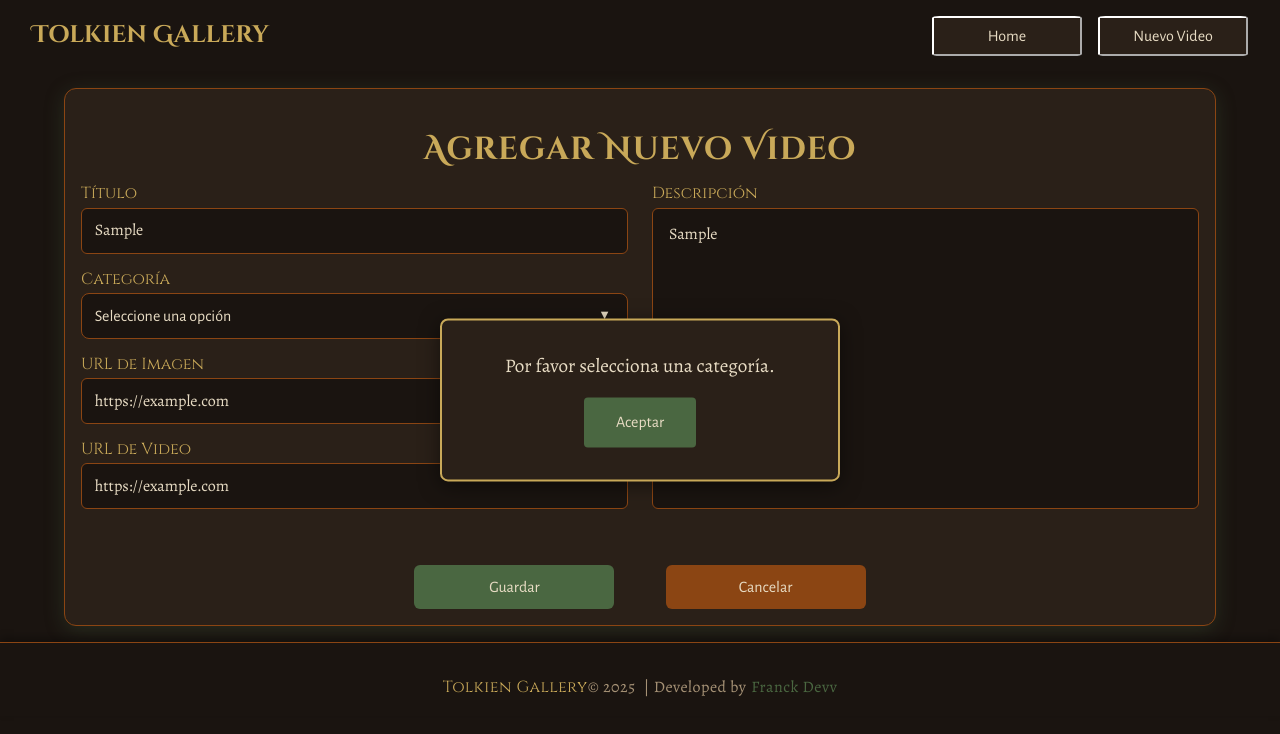
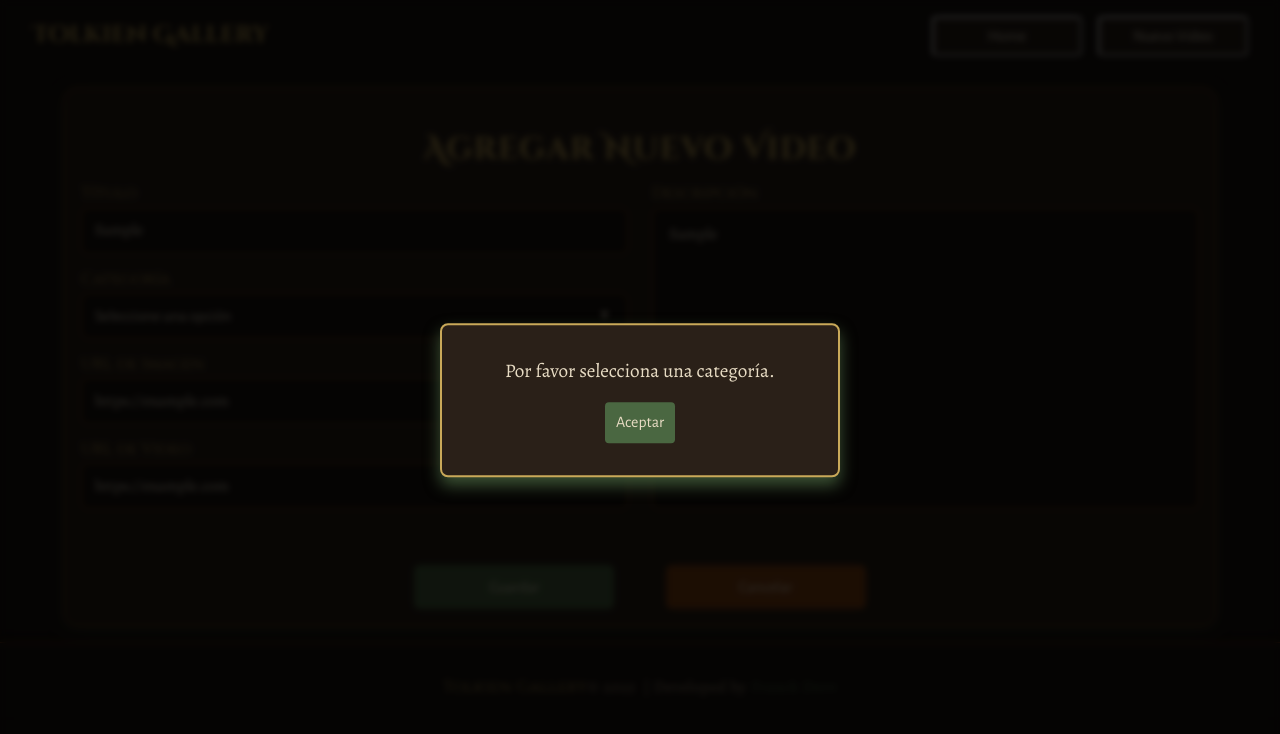
Before and after one commit to RoronoaFrank/last-challenge-one, a React (Vite) app: page /new-video in a window 1280 px wide. Both pictures are taken after typing "Sample", "https://example.com", "https://example.com", "Sample" into the empty fields and a click on the button "Guardar". Shown: the top 734 px of the page. Built offline with nearby package versions, Linux system fonts and the light colour scheme.

Commit message:
feat: Add notification component to confirm card deletion; implement outside click handling

```diff
--- a/src/Components/Card/index.jsx
+++ b/src/Components/Card/index.jsx
@@ -1,8 +1,9 @@
-import { useState } from "react";
+import { useState, useRef, useEffect } from "react";
 import { useCardContext } from "../Banner";
 import styled from "styled-components";
 import ModalPlayer from "../ModalPlayer";
 import ModalEditCard from "../ModalEditCard";
+import Notification from "../Notification";
 import PropTypes from "prop-types";
 
 const CardContainer = styled.div`
@@ -100,11 +101,11 @@ const Description = styled.div`
   }
 
   &::-webkit-scrollbar-thumb {
-    background-color: #C9A959;
+    background-color: #c9a959;
     border-radius: 4px;
 
     &:hover {
-      background-color: #E2C792;
+      background-color: #e2c792;
     }
   }
 
@@ -145,6 +146,7 @@ const Button = styled.button`
   }
 `;
 
+
 function Card({
   id,
   image,
@@ -154,15 +156,37 @@ function Card({
   description,
   onEditSuccess,
 }) {
+  const notificationRef = useRef(null);
   const { deleteCard } = useCardContext();
   const [isModalOpen, setIsModalOpen] = useState(false);
   const [isPlayerModalOpen, setIsPlayerModalOpen] = useState(false);
+
+  const [showNotification, setShowNotification] = useState(false);
+  const [notificationMessage, setNotificationMessage] = useState("");
+  const [notificationButtonText, setNotificationButtonText] = useState("Confirmar");
+  const [notificationOnClose, setNotificationOnClose] = useState(() => {});
 
   const openModal = () => setIsModalOpen(true);
   const closeModal = () => setIsModalOpen(false);
 
   const openPlayerModal = () => setIsPlayerModalOpen(true);
   const closePlayerModal = () => setIsPlayerModalOpen(false);
+
+  const handleOutsideClick = (event) => {
+    if (notificationRef.current && !notificationRef.current.contains(event.target)) {
+      setShowNotification(false);
+    }
+  };
+
+  useEffect(() => {
+    if (showNotification) {
+      document.addEventListener("mousedown", handleOutsideClick);
+    } else {
+      document.removeEventListener("mousedown", handleOutsideClick);
+    }
+
+    return () => document.removeEventListener("mousedown", handleOutsideClick);
+  }, [showNotification]);
 
   const handleCardClick = (event) => {
     // Verifica si el clic no fue en un botón
@@ -175,11 +199,22 @@ function Card({
   };
 
   const handleDelete = () => {
-    const confirmDelete = window.confirm(
-      `¿Estás seguro de que quieres eliminar la tarjeta "${title}"?`
-    );
-    if (confirmDelete) {
-      deleteCard(id);
+    switch (true) {
+      case true:
+        setNotificationMessage(
+          `¿Estás seguro de que quieres eliminar el video "${title}"?`
+        );
+        setNotificationButtonText("Confirmar");
+        setNotificationOnClose(() => () => {
+          deleteCard(id);
+          setShowNotification(false);
+        });
+        setShowNotification(true);
+        break;
+
+      default:
+        console.warn("Acción no manejada");
+        break;
     }
   };
 
@@ -188,7 +223,7 @@ function Card({
       <CardContainer onClick={handleCardClick}>
         <ThumbnailWrapper>
           <Thumbnail $image={image} alt={`Imagen descriptiva de: ${title}`} />
-          <Description >{description}</Description>
+          <Description>{description}</Description>
         </ThumbnailWrapper>
         <Title title={title}>{title}</Title>
         <ButtonsContainer>
@@ -216,6 +251,16 @@ function Card({
           closeModal();
         }}
       />
+      {showNotification && (
+        <div ref={notificationRef}>
+          <Notification
+            message={notificationMessage}
+            buttonText={notificationButtonText}
+            onClose={notificationOnClose}
+            onCancel={() => setShowNotification(false)}
+          />
+        </div>
+      )}
     </>
   );
 }
--- a/src/Components/Notification/index.jsx
+++ b/src/Components/Notification/index.jsx
@@ -1,5 +1,17 @@
 import PropTypes from "prop-types";
 import styled from "styled-components";
+
+const Overlay = styled.div`
+  position: fixed;
+  top: 0;
+  left: 0;
+  width: 100%;
+  height: 100%;
+  background-color: rgba(0, 0, 0, 0.8);
+  backdrop-filter: blur(3px);
+  z-index: 999;
+  pointer-events: none;
+`;
 
 const NotificationContainer = styled.div`
   position: fixed;
@@ -7,21 +19,15 @@ const NotificationContainer = styled.div`
   left: 50%;
   transform: translate(-50%, -50%);
   z-index: 1000;
-
-  /* Base styles (mobile-first) */
   display: grid;
   place-items: center;
   gap: 1rem;
-
-  /* Usando clamp para responsive sizing sin media queries */
   width: clamp(280px, 90%, 400px);
   padding: clamp(1rem, 5vw, 2rem);
-
-  /* Estilos visuales acordes a nuestra temática */
-  background-color: #2A2018;
-  border: 2px solid #C9A959;
+  background-color: #2a2018;
+  border: 2px solid #c9a959;
   border-radius: 8px;
-  box-shadow: 0 4px 20px rgba(0, 0, 0, 0.5);
+  box-shadow: 0 8px 16px rgba(74, 103, 65, 0.8);
 
   /* Animación de entrada */
   animation: fadeIn 0.3s ease-out;
@@ -44,7 +50,7 @@ const Message = styled.p`
   /* Usando clamp para texto responsive */
   font-size: clamp(1rem, 2.5vw, 1.2rem);
   line-height: 1.5;
-  color: #E8DCC4;
+  color: #e8dcc4;
   text-align: center;
   /* Asegura que el texto largo se maneje bien */
   overflow-wrap: break-word;
@@ -52,17 +58,20 @@ const Message = styled.p`
   hyphens: auto;
 `;
 
-const CloseButton = styled.button`
-  /* Grid y Flexbox aseguran centrado perfecto */
+const ButtonsContainer = styled.div`
+  display: flex;
+  justify-content: space-between;
+  gap: clamp(1rem, 5vw, 4rem);
+`;
+
+const Buttons = styled.button`
   display: inline-flex;
   align-items: center;
   justify-content: center;
-
-  /* Usando clamp para sizing responsive */
-  padding: clamp(0.5rem, 2vw, 1rem) clamp(1rem, 4vw, 2rem);
-
-  background-color: #4A6741;
-  color: #E8DCC4;
+  padding: clamp(0.3rem, 2vw, 0.7rem) clamp(0.3rem, 4vw, 0.7rem);
+  background-color: ${(props) =>
+    props.onClick.name === "onCancel" ? "#8B4513" : "#4A6741"};
+  color: #e8dcc4;
   border: none;
   border-radius: 4px;
   font-family: "Alegreya Sans", sans-serif;
@@ -71,7 +80,9 @@ const CloseButton = styled.button`
   transition: all 0.3s ease;
 
   &:hover {
-    background-color: #5B7D52;
+    background-color: ${(props) =>
+      props.onClick.name === "onCancel" ? "#A65D3F" : "#5B7D52"};
+    color: #e8dcc4;
     transform: translateY(-2px);
   }
 
@@ -80,12 +91,27 @@ const CloseButton = styled.button`
   }
 `;
 
-const Notification = ({ message, buttonText = "Aceptar", onClose }) => {
+const Notification = ({
+  message,
+  buttonText = "Aceptar",
+  onClose,
+  onCancel,
+}) => {
   return (
-    <NotificationContainer>
-      <Message>{message}</Message>
-      <CloseButton onClick={onClose}>{buttonText}</CloseButton>
-    </NotificationContainer>
+    <>
+      <Overlay />
+      <NotificationContainer>
+        <Message>{message}</Message>
+        <ButtonsContainer>
+          <Buttons onClick={onClose}>{buttonText}</Buttons>
+          {onCancel && (
+            <Buttons className="CancelButton" onClick={onCancel}>
+              Cancelar
+            </Buttons>
+          )}
+        </ButtonsContainer>
+      </NotificationContainer>
+    </>
   );
 };
 
@@ -93,6 +119,7 @@ Notification.propTypes = {
   message: PropTypes.string.isRequired,
   buttonText: PropTypes.string,
   onClose: PropTypes.func.isRequired,
+  onCancel: PropTypes.func,
 };
 
 export default Notification;
```
